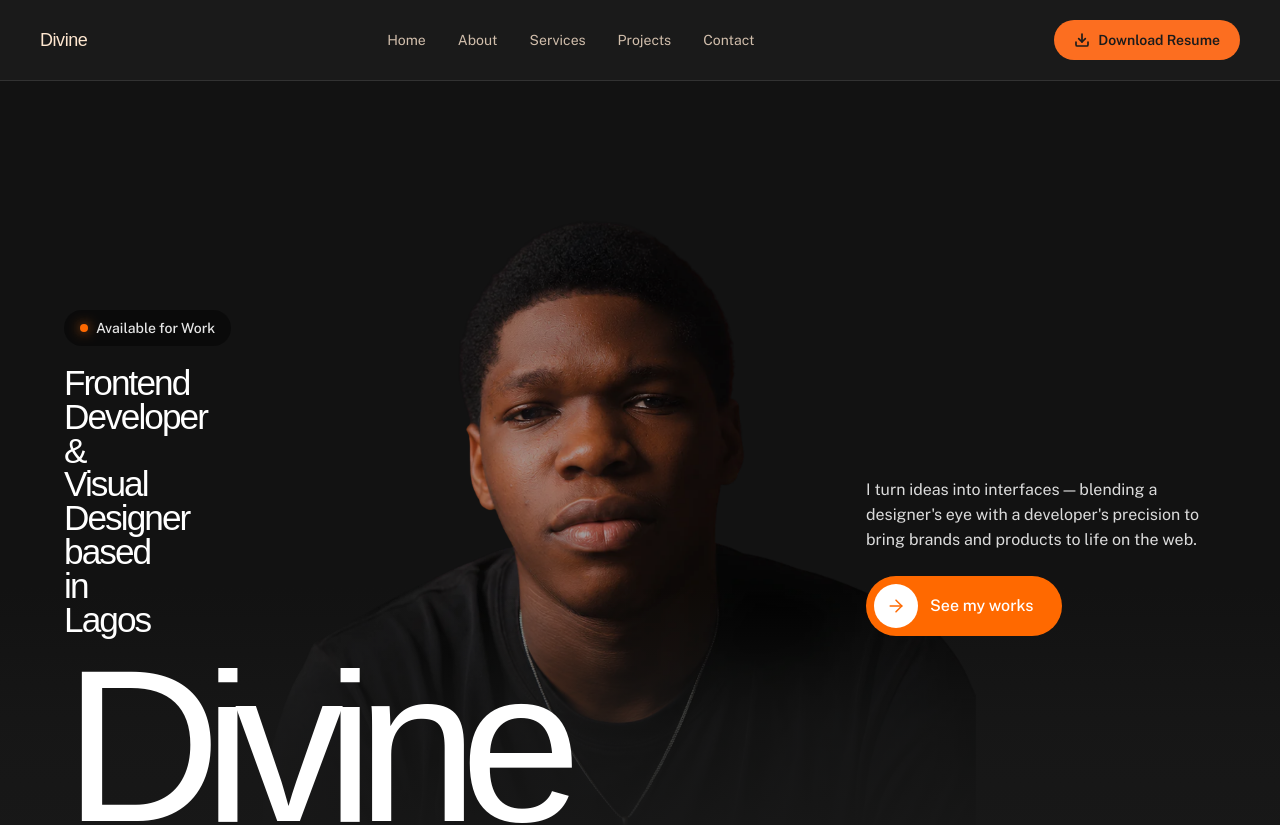
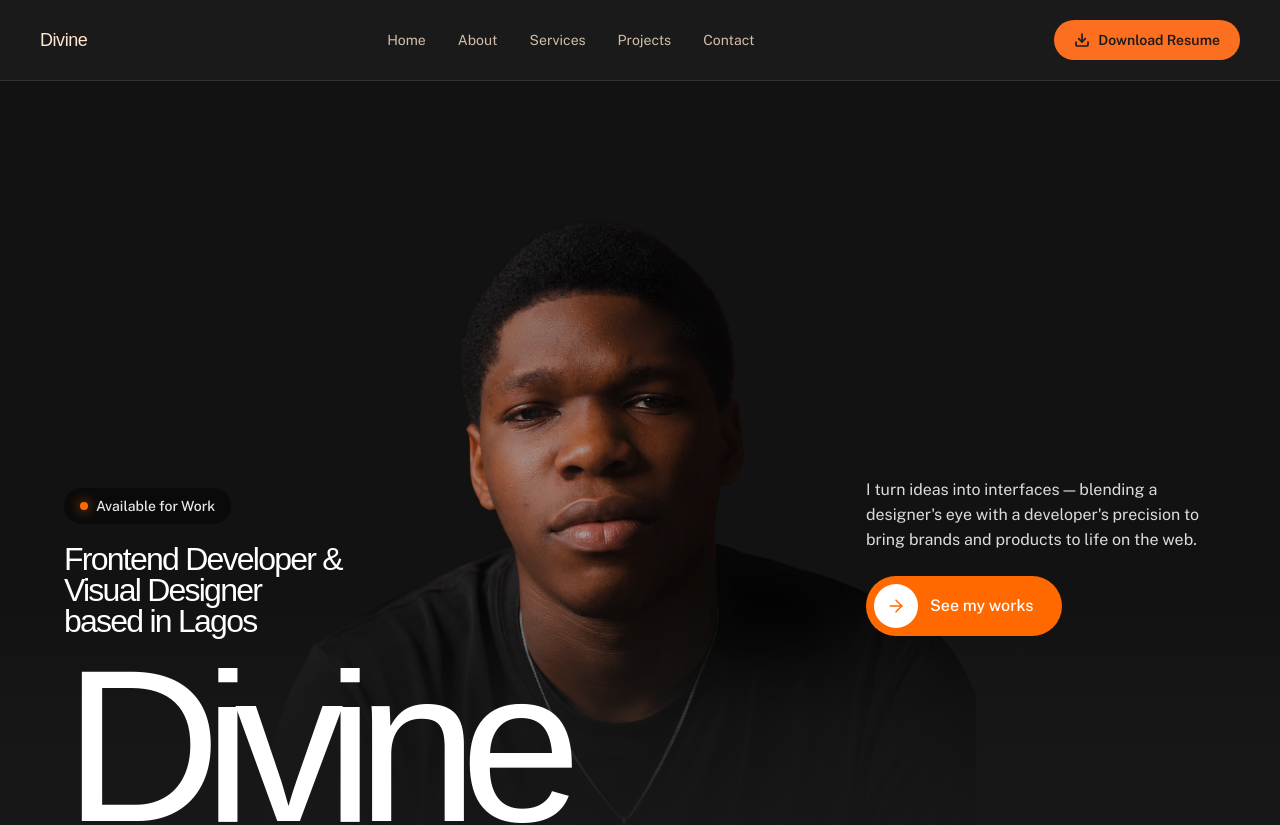
Before and after one commit to emeka-divine-exe/emeka-divine, a React (Vite) app: page / in a window 1280 px wide. Shown: the top 825 px of the page. Built offline with nearby package versions, Linux system fonts and the light colour scheme.

Commit message:
Adjust Hero component heading styles

```diff
--- a/src/components/Hero.jsx
+++ b/src/components/Hero.jsx
@@ -139,8 +139,8 @@ export default function Hero() {
             <h1
               className="
                 font-display
-                max-w-[100px]
-                text-[2.2rem]
+                max-w-[280px]
+                text-[2rem]
                 font-medium
                 leading-[0.96]
                 tracking-[-0.055em]
```
